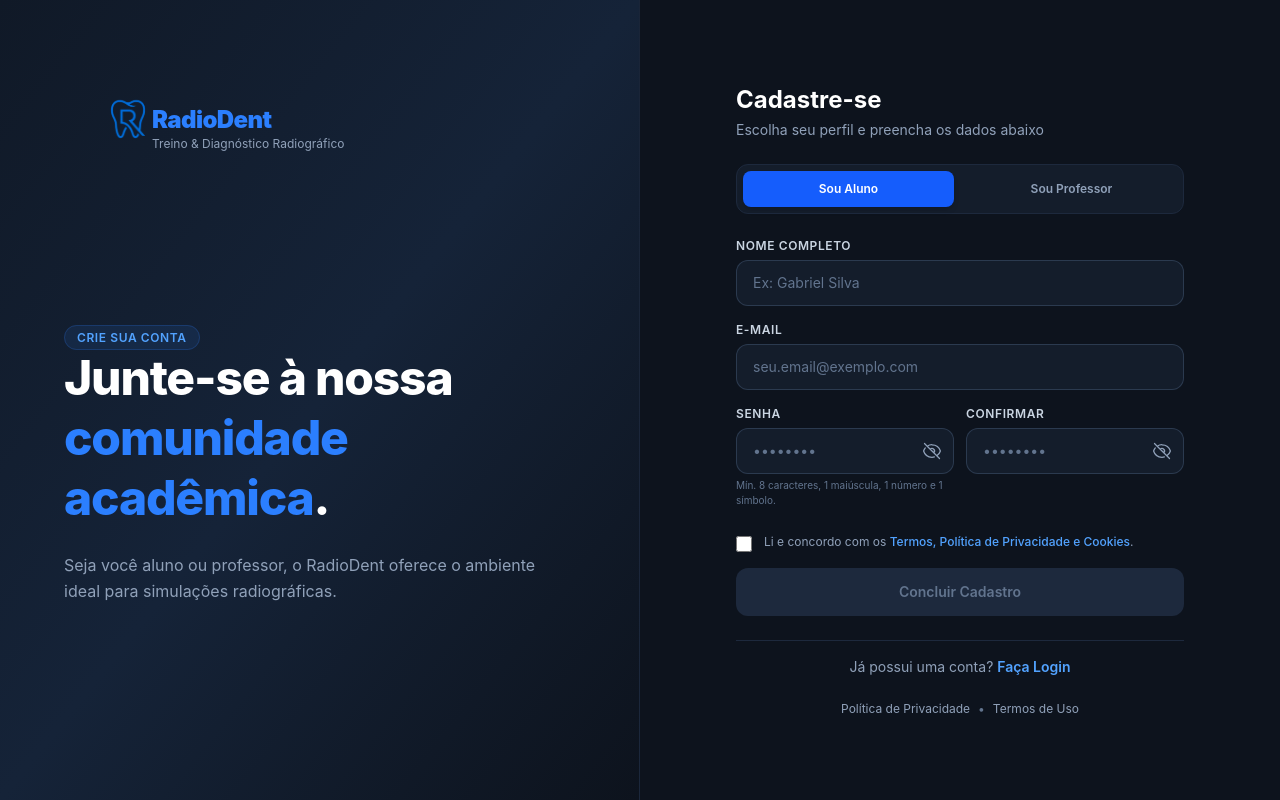
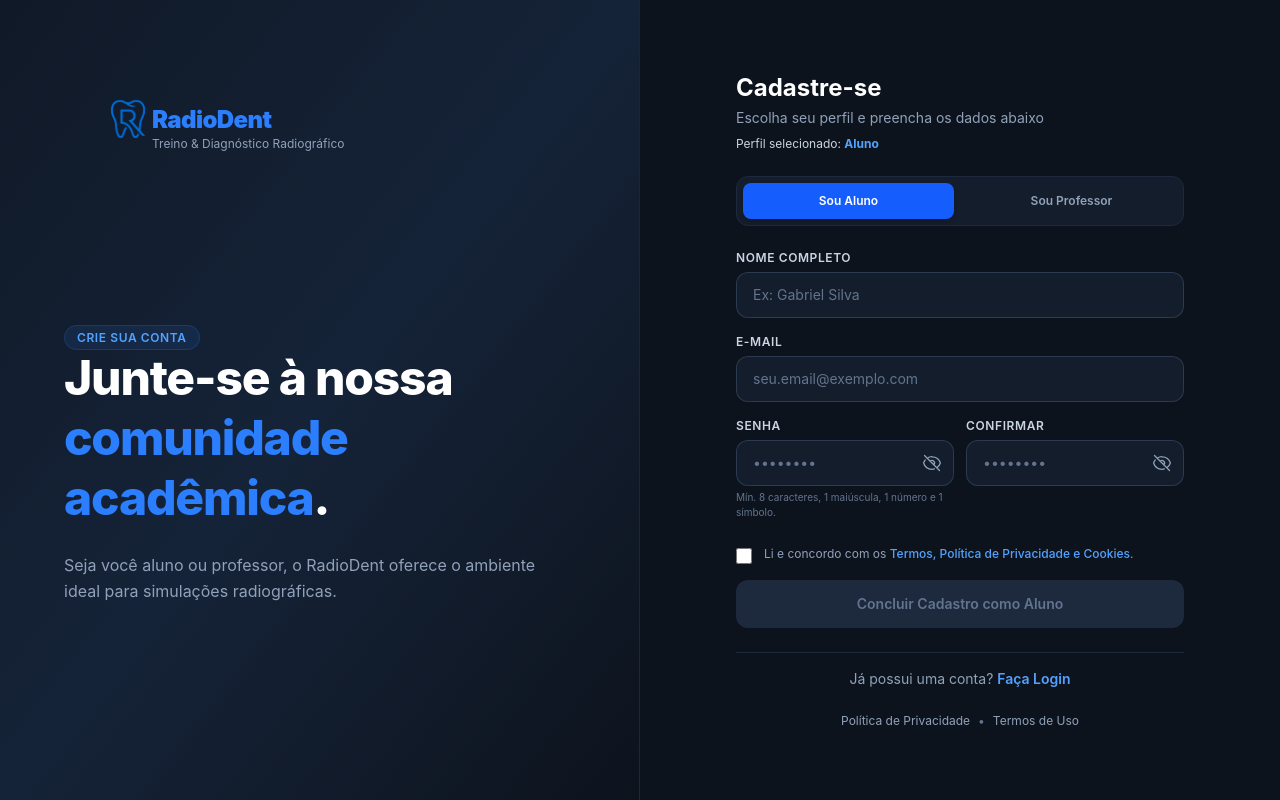
Before and after one commit to Quingu/plataforma-treino-radiografia-dentaria, a React (Vite) app in the folder frontend/: page / in a window 1280 px wide. Both pictures are taken after a click on the button "Cadastre-se". Built offline with nearby package versions, Linux system fonts and the light colour scheme; no server answers.

Commit message:
fix: cadastro herda o perfil escolhido no login e exibe o perfil no botao

```diff
--- a/frontend/src/App.jsx
+++ b/frontend/src/App.jsx
@@ -26,6 +26,8 @@ export default function App() {
   const [usuario, setUsuario] = useState(() => buscarUsuarioSalvo());
   const [telaAtual, setTelaAtual] = useState(telaInicial);
   const [origemPrivacidade, setOrigemPrivacidade] = useState(null);
+  // Guarda o perfil escolhido no login para abrir o cadastro já nele.
+  const [tipoCadastro, setTipoCadastro] = useState('aluno');
 
   // Sincroniza a tela com a URL (navegação do navegador e acesso direto).
   useEffect(() => {
@@ -93,7 +95,10 @@ export default function App() {
     <div className="min-h-screen bg-[#0d131d] text-white">
       {telaAtual === 'LOGIN' && (
         <TelaLogin
-          aoNavegarParaCadastro={() => setTelaAtual('CADASTRO')}
+          aoNavegarParaCadastro={(tipo) => {
+            setTipoCadastro(tipo === 'professor' ? 'professor' : 'aluno');
+            setTelaAtual('CADASTRO');
+          }}
           aoFazerLogin={handleLoginSucesso}
           aoAbrirPrivacidade={irParaPrivacidade}
         />
@@ -104,6 +109,7 @@ export default function App() {
           aoNavegarParaLogin={() => setTelaAtual('LOGIN')}
           aoConcluirCadastro={handleLoginSucesso}
           aoAbrirPrivacidade={irParaPrivacidade}
+          tipoInicial={tipoCadastro}
         />
       )}
 
--- a/frontend/src/paginas/TelaCadastro.jsx
+++ b/frontend/src/paginas/TelaCadastro.jsx
@@ -5,8 +5,11 @@ import BotaoOlhoSenha from '../componentes/BotaoOlhoSenha';
 import { validarEmailPorPerfil } from '../utils/validacao';
 import { cadastrarUsuario, loginUsuario } from '../services/api';
 
-export default function TelaCadastro({ aoNavegarParaLogin, aoConcluirCadastro, aoAbrirPrivacidade }) {
-  const [tipoUsuario, setTipoUsuario] = useState('aluno');
+export default function TelaCadastro({ aoNavegarParaLogin, aoConcluirCadastro, aoAbrirPrivacidade, tipoInicial }) {
+  // Herda o perfil escolhido no login; sem ele, o padrão continua sendo aluno.
+  const [tipoUsuario, setTipoUsuario] = useState(
+    tipoInicial === 'professor' ? 'professor' : 'aluno',
+  );
   const [nomeCompleto, setNomeCompleto] = useState('');
   const [email, setEmail] = useState('');
   const [senha, setSenha] = useState('');
@@ -130,6 +133,12 @@ export default function TelaCadastro({ aoNavegarParaLogin, aoConcluirCadastro, a
             <p className="text-slate-400 text-sm">
               Escolha seu perfil e preencha os dados abaixo
             </p>
+            <p className="text-xs text-slate-300 mt-2">
+              Perfil selecionado:{' '}
+              <strong className="text-blue-400">
+                {tipoUsuario === 'professor' ? 'Professor' : 'Aluno'}
+              </strong>
+            </p>
           </div>
 
           {erro && (
@@ -241,7 +250,11 @@ export default function TelaCadastro({ aoNavegarParaLogin, aoConcluirCadastro, a
                       <span>Processando...</span>
                     </>
                   ) : (
-                    <span>Concluir Cadastro</span>
+                    <span>
+                      {tipoUsuario === 'professor'
+                        ? 'Concluir Cadastro como Professor'
+                        : 'Concluir Cadastro como Aluno'}
+                    </span>
                   )}
                 </button>
           </form>
--- a/frontend/src/paginas/TelaLogin.jsx
+++ b/frontend/src/paginas/TelaLogin.jsx
@@ -282,7 +282,7 @@ export default function TelaLogin({ aoNavegarParaCadastro, aoFazerLogin, aoAbrir
           <div className="pt-6 border-t border-slate-800 text-center text-sm text-slate-400">
             Ainda não tem uma conta?{" "}
             <button
-              onClick={aoNavegarParaCadastro}
+              onClick={() => aoNavegarParaCadastro(tipoUsuario)}
               className="text-blue-400 font-semibold hover:text-blue-300 hover:underline cursor-pointer transition-colors"
             >
               Cadastre-se
```
